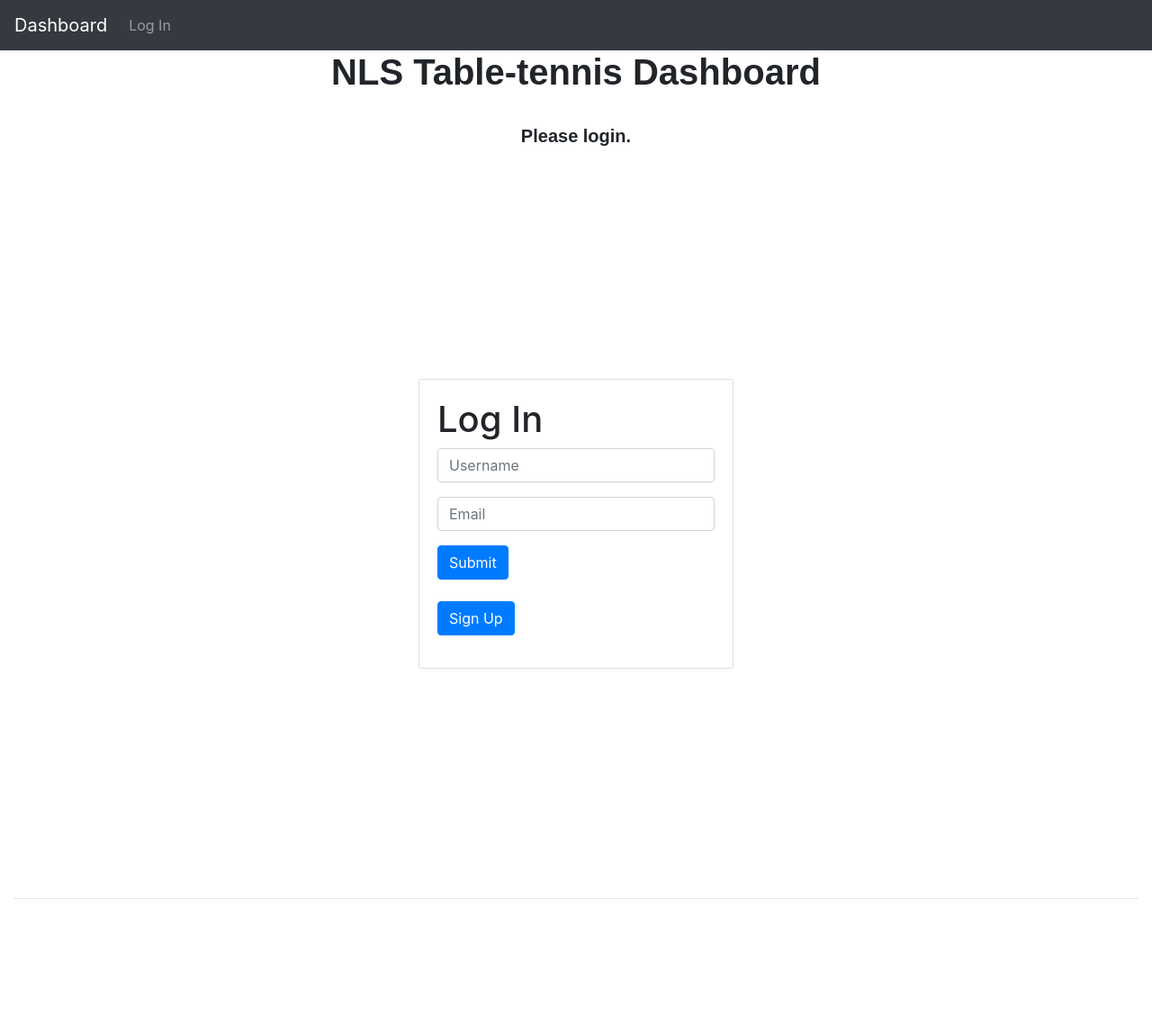
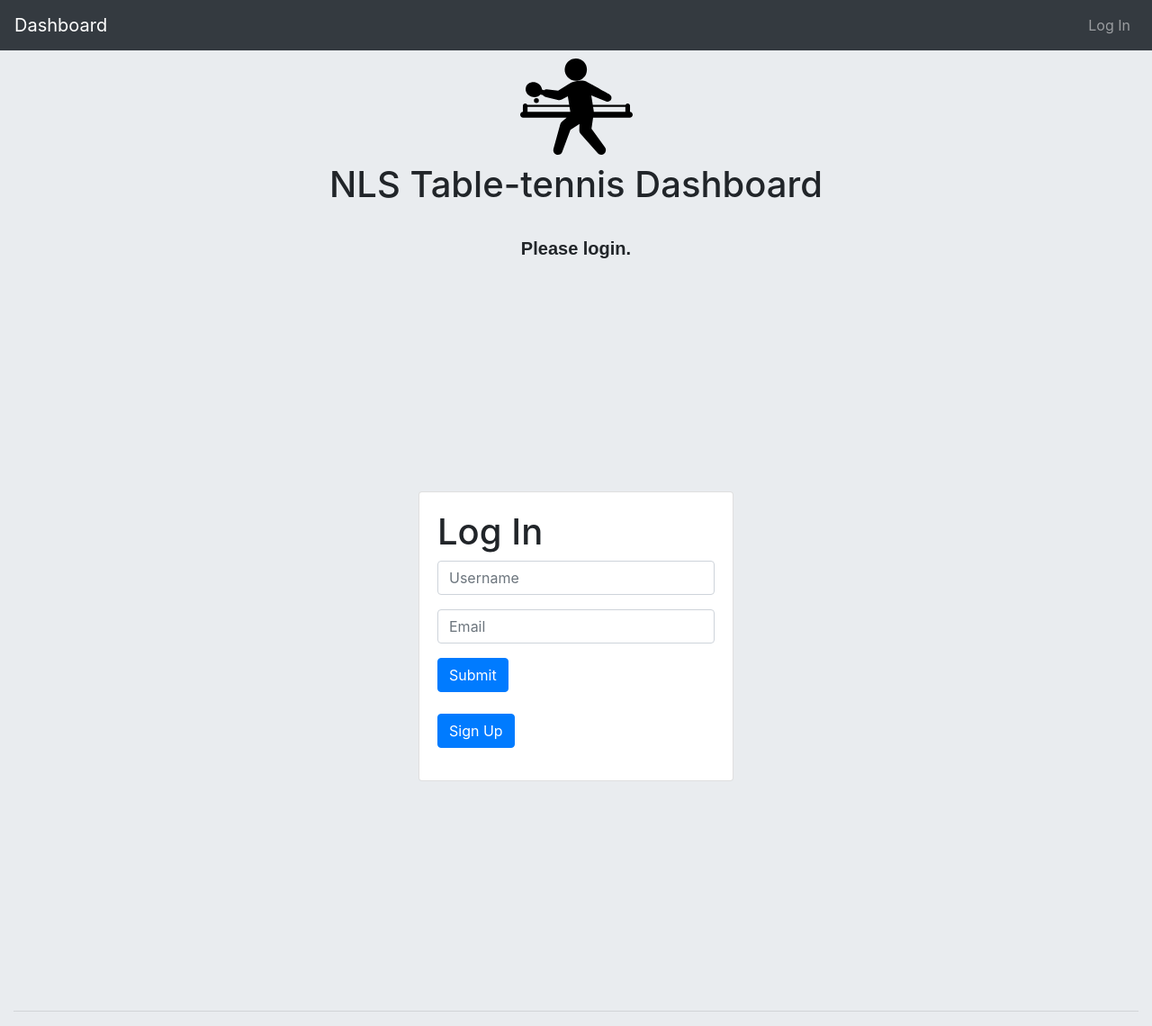
Before and after one commit to windrunner9292/PingPongQueue, a Flask app: page /login in a window 1280 px wide. Shown: the whole page at 90% size. Before the commit the page ends 999 px from the top, so only its background shows below. Run offline with Flask 2, Linux system fonts and the light colour scheme; parts of the project's set-up code (start-up, migrations or seed data) failed here and were passed over.

Commit message:
Added a logo and changed bg color

```diff
--- a/app.py
+++ b/app.py
@@ -6,18 +6,11 @@ import os
 from itsdangerous import URLSafeTimedSerializer, SignatureExpired
 import random
 
-""" # LOCAL configs
+# LOCAL configs
 path = os.path.join(os.path.dirname(__file__), 'confidentialInfo.txt')
 with open(path) as f:
     confidential_info = [str(content.strip()) for content in f.readlines()]
 
-path = os.path.join(os.path.dirname(__file__), 'players.txt')
-with open(path) as f:
-    user_info = [content.split(",") for content in f.readlines()]
-
-path = os.path.join(os.path.dirname(__file__), 'players_ranked.txt')
-with open(path) as f:
-    ranked_user_info = [content.split(",") for content in f.readlines()]
 
 app = Flask(__name__)
 app.permanent_session_lifetime = timedelta(days=5)
@@ -32,23 +25,23 @@ app.config['MAIL_USERNAME'] = confidential_info[0]
 app.config['MAIL_PASSWORD'] = confidential_info[1]
 app.config['SECRET_KEY'] = confidential_info[2]
 s = URLSafeTimedSerializer(app.config['SECRET_KEY'])
-TokenTimer = 300 """
+TokenTimer = 300
 
-# PROD configs
-app = Flask(__name__)
-app.permanent_session_lifetime = timedelta(days=5)
-app.config['SQLALCHEMY_DATABASE_URI'] = os.environ['DBCONNECTION']
-app.config['SQLALCHEMY_TRACN_MODIFICATIONS'] = False
-app.config['MAIL_SERVER'] = "smtp.mail.yahoo.com"
-#app.config['MAIL_PORT'] = 465
-app.config['MAIL_PORT'] = 587
-app.config['MAIL_USE_TLS'] = True
-app.config['MAIL_USE_SSL'] = False
-app.config['MAIL_USERNAME'] = os.environ['MAILUSERNAME']
-app.config['MAIL_PASSWORD'] = os.environ['MAILPASSWORD']
-app.config['SECRET_KEY'] = os.environ['SECRETKEY']
-s = URLSafeTimedSerializer(app.config['SECRET_KEY'])
-TokenTimer = 300
+# # PROD configs
+# app = Flask(__name__)
+# app.permanent_session_lifetime = timedelta(days=5)
+# app.config['SQLALCHEMY_DATABASE_URI'] = os.environ['DBCONNECTION']
+# app.config['SQLALCHEMY_TRACN_MODIFICATIONS'] = False
+# app.config['MAIL_SERVER'] = "smtp.mail.yahoo.com"
+# #app.config['MAIL_PORT'] = 465
+# app.config['MAIL_PORT'] = 587
+# app.config['MAIL_USE_TLS'] = True
+# app.config['MAIL_USE_SSL'] = False
+# app.config['MAIL_USERNAME'] = os.environ['MAILUSERNAME']
+# app.config['MAIL_PASSWORD'] = os.environ['MAILPASSWORD']
+# app.config['SECRET_KEY'] = os.environ['SECRETKEY']
+# s = URLSafeTimedSerializer(app.config['SECRET_KEY'])
+# TokenTimer = 300
 
 db = SQLAlchemy(app)
 mail = Mail(app)
--- a/static/css/custom.css
+++ b/static/css/custom.css
@@ -1,22 +1,36 @@
-.sub-headers{
-    font-family:sans-serif;
+/* Manik bg color for body */
+body {
+    background-color: #e9ecef;
+}
+
+.container-top {
+    background-color: #343a40;
+    color: #ffffff;
+    margin-top: 0.1em;
+    margin-bottom: 10px;
+}
+
+.sub-headers {
+    font-family: sans-serif;
     text-align: center;
     font-weight: bold;
     font-size: 20px;
 }
 
-.inline-display{
+.inline-display {
     padding: 5px;
 }
 
-#players-container{
+#players-container {
     text-align: center;
     border: 3px solid green;
-    border-radius:25px;
-    padding:10px 10px 10px;
+    border-radius: 25px;
+    padding: 10px 10px 10px;
 }
 
-table, th, td {
+table,
+th,
+td {
     border: 1px solid black;
     border-radius: 10px;
     padding: 4px;
@@ -44,37 +58,31 @@ img {
     color: red
 }
 
-.center-content{
+.center-content {
     text-align: center;
 }
 
-.center{
+.center {
     margin: 0 auto;
-    text-align:center;}
-
-.main-header{
-    font-family:sans-serif;
     text-align: center;
-    font-weight: bold;
 }
 
-.for-nick{
-    color:pink;
+
+
+.for-nick {
+    color: pink;
 }
 
-.checkbox-padding{
+.checkbox-padding {
     padding: 5px;
 }
 
-#responsiveCard {
+#responsiveCard {}
 
-  }
-
-#responsiveContent {
-
-}
+#responsiveContent {}
 
 @media screen and (max-width: 320px) {
+
     /* comes into effect for screens less than or equal to 320 pixels */
     #responsiveCard {
         width: 200px;
@@ -86,16 +94,17 @@ img {
         word-wrap: break-word;
         background-color: #fff;
         background-clip: border-box;
-    border: 1px solid rgba(0,0,0,.125);
+        border: 1px solid rgba(0, 0, 0, .125);
         border-radius: 0.25rem;
     }
 
-    #responsiveContent{
+    #responsiveContent {
         display: block;
     }
 }
 
 @media screen and (min-width: 321px) and (max-width: 480px) {
+
     /* comes into effect for screens between 321 and 480 pixels (inclusive) */
     #responsiveCard {
         width: 300px;
@@ -107,25 +116,27 @@ img {
         word-wrap: break-word;
         background-color: #fff;
         background-clip: border-box;
-    border: 1px solid rgba(0,0,0,.125);
+        border: 1px solid rgba(0, 0, 0, .125);
         border-radius: 0.25rem;
     }
 
-    #responsiveContent{
+    #responsiveContent {
         display: block;
     }
 }
 
-@media screen and (min-width: 481px){
+@media screen and (min-width: 481px) {
+
     /* comes into effect for screens between 321 and 480 pixels (inclusive) */
-    #players-container{
+    #players-container {
         text-align: center;
         border: 3px solid green;
-        border-radius:25px;
-        padding:10px 10px 10px;
+        border-radius: 25px;
+        padding: 10px 10px 10px;
         margin: auto;
         width: 600px;
     }
+
     img {
         display: block;
         margin-left: auto;
@@ -135,14 +146,14 @@ img {
     }
 }
 
-.column{
+.column {
     float: left;
 }
 
-.left{
+.left {
     width: 70%;
 }
 
-.right{
+.right {
     width: 30%;
 }
--- a/templates/base.html
+++ b/templates/base.html
@@ -1,27 +1,32 @@
 <!DOCTYPE html>
 
 <html lang="en">
+
 <head>
-    <link rel="stylesheet" href="https://cdn.jsdelivr.net/npm/bootstrap@4.3.1/dist/css/bootstrap.min.css" integrity="sha384-ggOyR0iXCbMQv3Xipma34MD+dH/1fQ784/j6cY/iJTQUOhcWr7x9JvoRxT2MZw1T" crossorigin="anonymous">
-    <link rel="stylesheet" type="text/css" href="../static/css/custom.css"></link>
+  <link rel="stylesheet" href="https://cdn.jsdelivr.net/npm/bootstrap@4.3.1/dist/css/bootstrap.min.css"
+    integrity="sha384-ggOyR0iXCbMQv3Xipma34MD+dH/1fQ784/j6cY/iJTQUOhcWr7x9JvoRxT2MZw1T" crossorigin="anonymous">
+  <link rel="stylesheet" type="text/css" href="../static/css/custom.css">
+  </link>
   <meta charset="utf-8">
   <title>{% block title %}{% endblock %}</title>
   <meta name="viewport" content="width=device-width, initial-scale=1">
   <link rel="icon" type="image/x-icon" href="../static/img/ping-pong-favicon.png">
-    <script type = "text/JavaScript">
+  <script type="text/JavaScript">
          function AutoRefresh( t ) {
             setTimeout("location.reload(true);", t);
          }
    </script>
 </head>
 
-<body onload = "JavaScript:AutoRefresh(60000);">
+<body onload="JavaScript:AutoRefresh(60000);">
   <nav class="navbar navbar-expand-md navbar-dark bg-dark">
-    <button class="navbar-toggler navbar-toggler-right" type="button" data-toggle="collapse" data-target="#navbarNavAltMarkup" aria-controls="navbarNavAltMarkup" aria-expanded="false" aria-label="Toggle navigation">
+    <button class="navbar-toggler navbar-toggler-right" type="button" data-toggle="collapse"
+      data-target="#navbarNavAltMarkup" aria-controls="navbarNavAltMarkup" aria-expanded="false"
+      aria-label="Toggle navigation">
       <span class="navbar-toggler-icon"></span>
     </button>
     <a class="navbar-brand" href="/main">Dashboard</a>
-    <div class="collapse navbar-collapse" id="navbarNavAltMarkup">
+    <div class="collapse navbar-collapse justify-content-end" id="navbarNavAltMarkup">
       <div class="navbar-nav">
         {% if "user" not in session%}
         <a class="nav-item nav-link" href="/">Log In</a>
@@ -31,16 +36,30 @@
       </div>
     </div>
   </nav>
-    <h1 class="main-header">NLS Table-tennis Dashboard</h1>
+  <div class="container-fluid">
+    <div class="row text-center">
+      <div class="col-sm-6 m-auto">
+        <img src="/static/img/table-tennis.svg" class="img-responsive h-75"></img>
+        <div class="h1 align-content-center">NLS Table-tennis Dashboard</div>
+      </div>
+    </div>
+  </div>
 
   <div class="container-fluid">
     {% block content %}
     {% endblock %}
   </div>
-    <hr/>
-    <script src="https://code.jquery.com/jquery-3.3.1.slim.min.js" integrity="sha384-q8i/X+965DzO0rT7abK41JStQIAqVgRVzpbzo5smXKp4YfRvH+8abtTE1Pi6jizo" crossorigin="anonymous"></script>
-    <script src="https://cdn.jsdelivr.net/npm/popper.js@1.14.7/dist/umd/popper.min.js" integrity="sha384-UO2eT0CpHqdSJQ6hJty5KVphtPhzWj9WO1clHTMGa3JDZwrnQq4sF86dIHNDz0W1" crossorigin="anonymous"></script>
-    <script src="https://cdn.jsdelivr.net/npm/bootstrap@4.3.1/dist/js/bootstrap.min.js" integrity="sha384-JjSmVgyd0p3pXB1rRibZUAYoIIy6OrQ6VrjIEaFf/nJGzIxFDsf4x0xIM+B07jRM" crossorigin="anonymous"></script>
+  <hr />
+  <script src="https://code.jquery.com/jquery-3.3.1.slim.min.js"
+    integrity="sha384-q8i/X+965DzO0rT7abK41JStQIAqVgRVzpbzo5smXKp4YfRvH+8abtTE1Pi6jizo"
+    crossorigin="anonymous"></script>
+  <script src="https://cdn.jsdelivr.net/npm/popper.js@1.14.7/dist/umd/popper.min.js"
+    integrity="sha384-UO2eT0CpHqdSJQ6hJty5KVphtPhzWj9WO1clHTMGa3JDZwrnQq4sF86dIHNDz0W1"
+    crossorigin="anonymous"></script>
+  <script src="https://cdn.jsdelivr.net/npm/bootstrap@4.3.1/dist/js/bootstrap.min.js"
+    integrity="sha384-JjSmVgyd0p3pXB1rRibZUAYoIIy6OrQ6VrjIEaFf/nJGzIxFDsf4x0xIM+B07jRM"
+    crossorigin="anonymous"></script>
 
 </body>
+
 </html>
```
Also changed, not shown: static/img/table-tennis.svg (added). Lines whose indentation alone changed are shown as unchanged.
